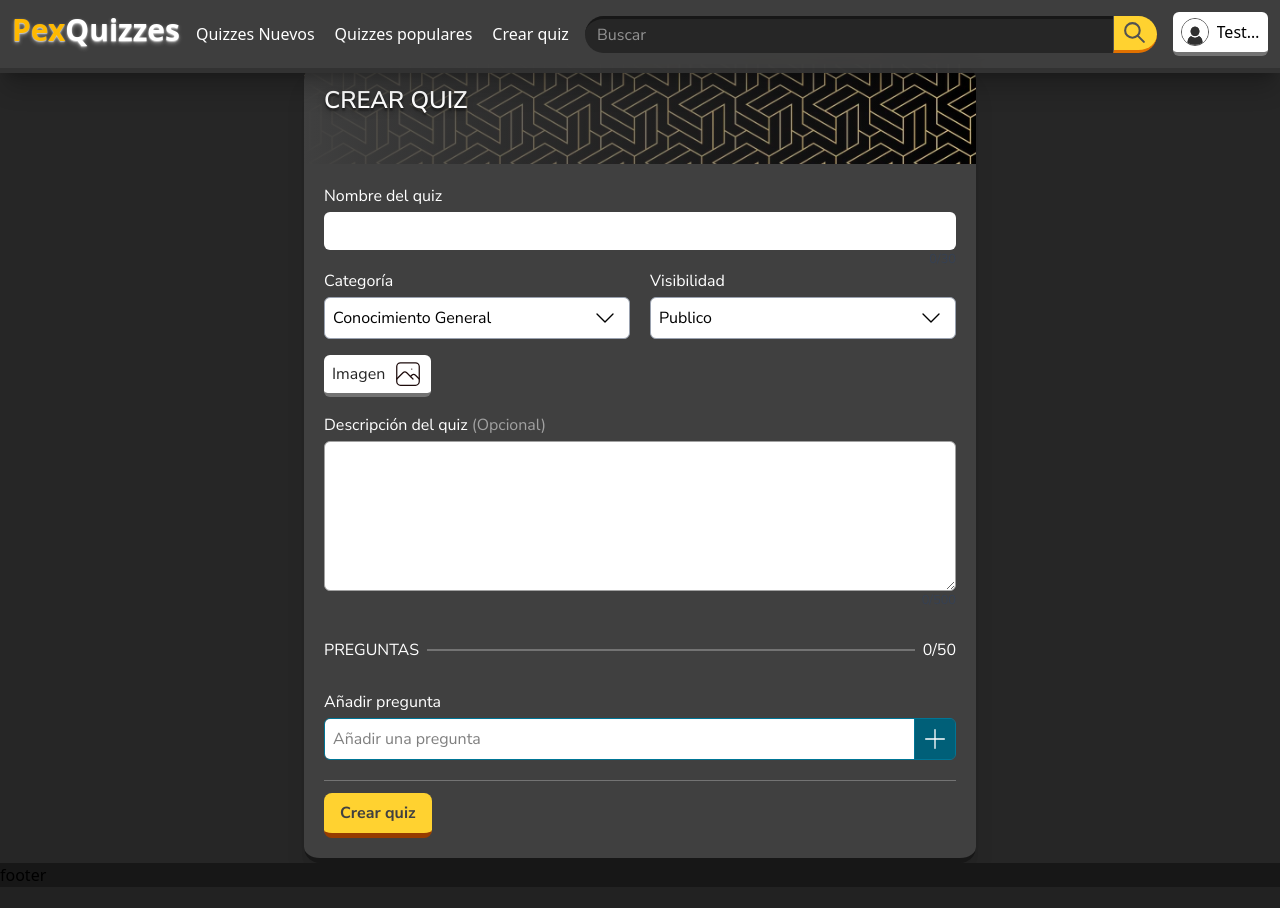
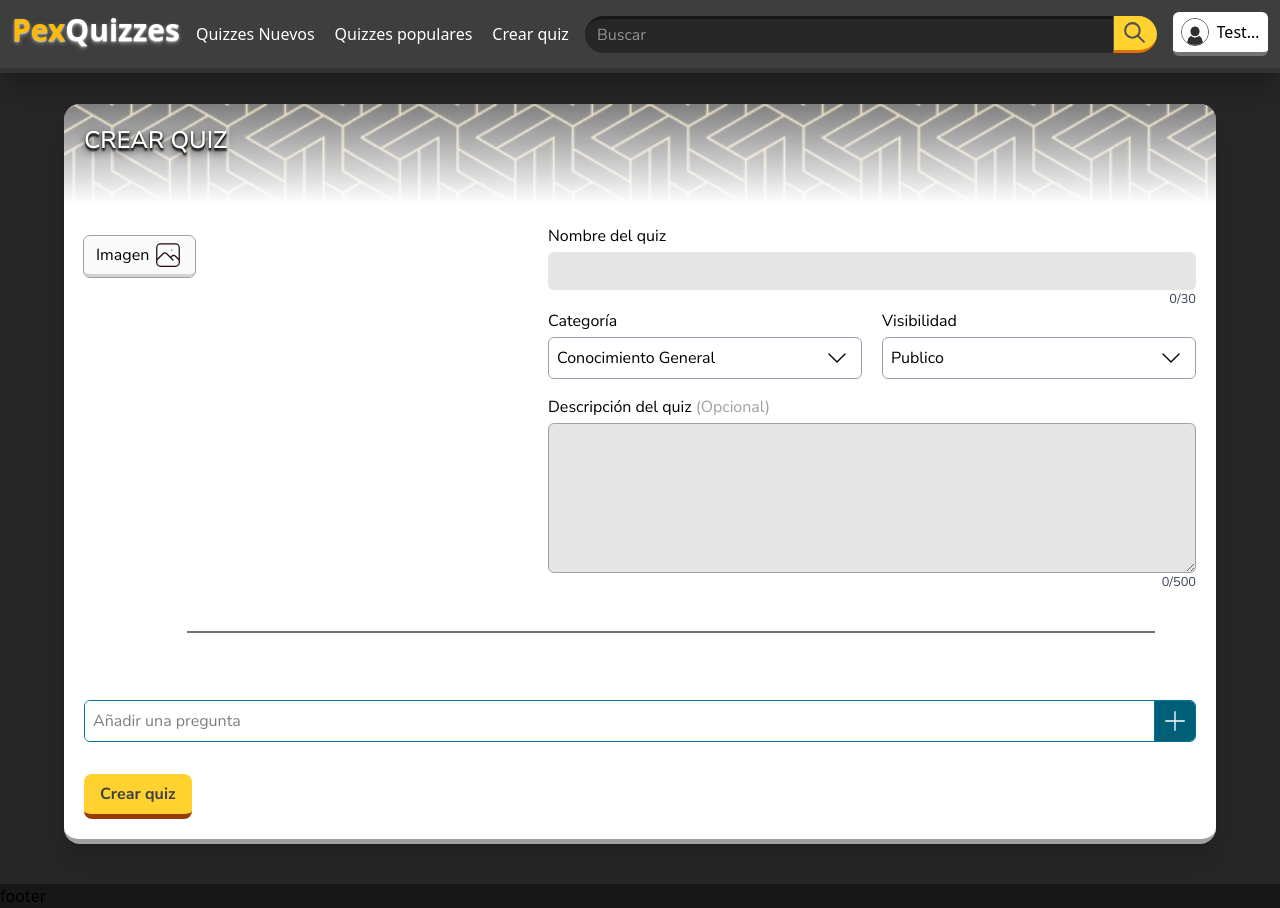
Before and after one commit to Pex-Dev/app-quiz, a Laravel app: page /quiz/create in a window 1280 px wide. Before the commit the page ends 881 px from the top, so only its background shows below. Run offline with Laravel 12, Linux system fonts and the light colour scheme; a user stored in the database is signed in; data comes from the database, SQL or seed files in the repository; style sheets or scripts are compiled from the project's sources; some libraries are stand-ins or nearby versions.

Commit message:
Refactor QuizForm component structure and styling

```diff
--- a/resources/js/components/quiz/quizForm/QuizForm.tsx
+++ b/resources/js/components/quiz/quizForm/QuizForm.tsx
@@ -1,5 +1,5 @@
 import { useQuizForm } from "@/context/QuizFormContext";
-import { useEffect, useId } from "react";
+import { useEffect, useId, useState } from "react";
 import InputText from "@/components/ui/InputText";
 import InputSelect from "@/components/ui/InputSelect";
 import TextArea from "@/components/ui/TextArea";
@@ -17,7 +17,6 @@ import backgroundsImages from "@/utilities/BackgroundCategories";
 export default function QuizForm({ title }: { title: string }) {
     const { submitForm, form } = useQuizForm();
     const { errors, setData, data, processing } = form;
-
     const { props } = usePage();
 
     const nameId = useId();
@@ -53,7 +52,7 @@ export default function QuizForm({ title }: { title: string }) {
     }, [props]);
 
     return (
-        <div className="bg-neutral-700 border-b-5 border-b-neutral-900 md:rounded-2xl w-full md:max-w-xl lg:max-w-2xl font-nunito shadow-xl shadow-black-60 overflow-hidden">
+        <div className="bg-white border-b-5 border-b-neutral-400 md:rounded-2xl w-full md:max-w-2xl lg:max-w-6xl font-nunito shadow-xl shadow-black-60 overflow-hidden md:my-7 lg:my-10">
             <header
                 className="relative min-h-[100px] bg-center bg-repeat bg-size-[80%] md:bg-size-[50%] "
                 style={{
@@ -62,8 +61,8 @@ export default function QuizForm({ title }: { title: string }) {
                     })`,
                 }}
             >
-                <div className="absolute w-full h-full  bg-linear-to-r from-neutral-700 to-transparent p-3 md:p-4 lg:p-5">
-                    <h2 className="text-white uppercase font-semibold text-xl md:text-2xl text-shadow-lg text-shadow-black/30">
+                <div className="absolute w-full h-full bg-linear-to-t from-white to-white/50 p-3 md:p-4 lg:p-5">
+                    <h2 className="text-white uppercase font-semibold text-xl md:text-2xl text-shadow-lg text-shadow-black/80">
                         {title}
                     </h2>
                 </div>
@@ -76,10 +75,10 @@ export default function QuizForm({ title }: { title: string }) {
                     submitForm();
                 }}
             >
+                <div className="flex flex-col lg:flex-row-reverse gap-4">
+                    <div className="w-full">
                         <div className="flex flex-col gap-1">
-                    <label className="text-white" htmlFor={nameId}>
-                        Nombre del quiz
-                    </label>
+                            <label htmlFor={nameId}>Nombre del quiz</label>
                             <InputText
                                 type="text"
                                 name="name"
@@ -87,15 +86,18 @@ export default function QuizForm({ title }: { title: string }) {
                                 value={data.name}
                                 required={true}
                                 maxLength={30}
-                        onChange={(e) => setData("name", e.target.value)}
+                                onChange={(e) =>
+                                    setData("name", e.target.value)
+                                }
+                                className="bg-neutral-200"
                             />
-                    {errors.name && <ErrorText>{errors.name}</ErrorText>}
+                            {errors.name && (
+                                <ErrorText>{errors.name}</ErrorText>
+                            )}
                         </div>
                         <div className="grid grid-cols-1 md:grid-cols-2 gap-3 md:gap-5">
                             <div className="flex flex-col gap-1">
-                        <label className="text-white" htmlFor={nameId}>
-                            Categoría
-                        </label>
+                                <label htmlFor={nameId}>Categoría</label>
                                 <InputSelect
                                     name="category"
                                     ariaLabel="Categoría"
@@ -111,16 +113,17 @@ export default function QuizForm({ title }: { title: string }) {
                                 )}
                             </div>
                             <div className="flex flex-col gap-1">
-                        <label className="text-white" htmlFor={nameId}>
-                            Visibilidad
-                        </label>
+                                <label htmlFor={nameId}>Visibilidad</label>
                                 <InputSelect
                                     name="is_public"
                                     ariaLabel="Visibilidad"
                                     search={false}
                                     value={data.public ? "1" : "0"}
                                     onChange={(e, value) =>
-                                setData("public", value === "1" ? true : false)
+                                        setData(
+                                            "public",
+                                            value === "1" ? true : false,
+                                        )
                                     }
                                     options={visibiltyOptions}
                                 />
@@ -129,26 +132,40 @@ export default function QuizForm({ title }: { title: string }) {
                                 )}
                             </div>
                         </div>
-                <ImageCropper
-                    handleCroppedImage={handleCroppedImage}
-                    currentImage={data.image ? `/uploads/${data.image}` : null}
-                />
-                {errors.image && <ErrorText>{errors.image}</ErrorText>}
+
                         <div className="flex flex-col gap-1 mt-4">
-                    <label className="text-white" htmlFor={nameId}>
+                            <label htmlFor={nameId}>
                                 Descripción del quiz
-                        <span className="text-neutral-400"> (Opcional)</span>
+                                <span className="text-neutral-400">
+                                    {" "}
+                                    (Opcional)
+                                </span>
                             </label>
                             <TextArea
                                 maxLength={500}
-                        onChange={(e) => setData("description", e.target.value)}
+                                onChange={(e) =>
+                                    setData("description", e.target.value)
+                                }
+                                className="bg-neutral-200"
                             />
                             {errors.description && (
                                 <ErrorText>{errors.description}</ErrorText>
                             )}
                         </div>
+                    </div>
+                    <div className="w-full lg:max-w-md">
+                        <ImageCropper
+                            handleCroppedImage={handleCroppedImage}
+                            currentImage={
+                                data.image ? `/uploads/${data.image}` : null
+                            }
+                            className="bg-neutral-50 mt-3 hover:cursor-pointer hover:bg-white outline outline-neutral-400 border-b-3 border-b-neutral-300 py-1 px-3 flex items-center gap-1 w-fit rounded-md"
+                        />
+                        {errors.image && <ErrorText>{errors.image}</ErrorText>}
+                    </div>
+                </div>
                 <QuestionListContainer />
-                <div className="flex mt-5 pt-3 border-t border-neutral-500">
+                <div className="flex mt-5 pt-3">
                     <Button
                         type="submit"
                         disabled={processing}
```
Lines whose indentation alone changed are shown as unchanged.
